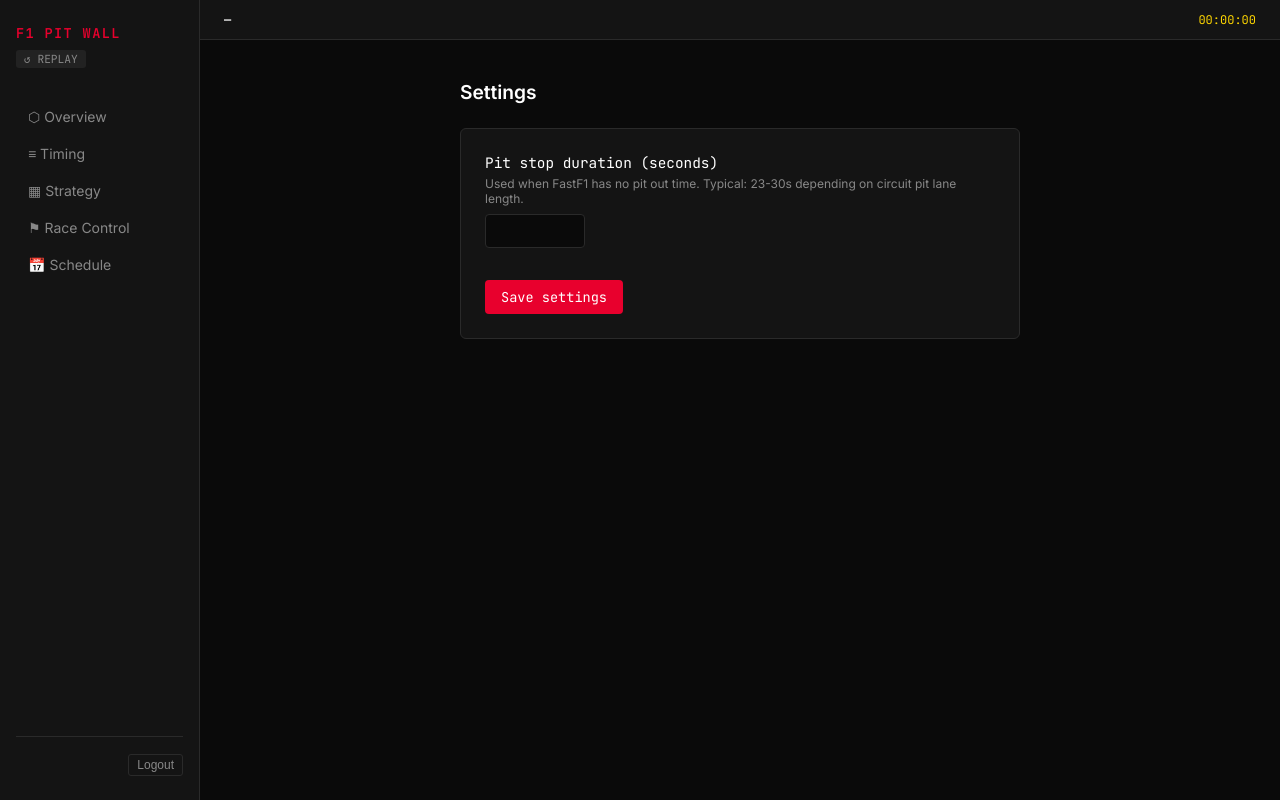
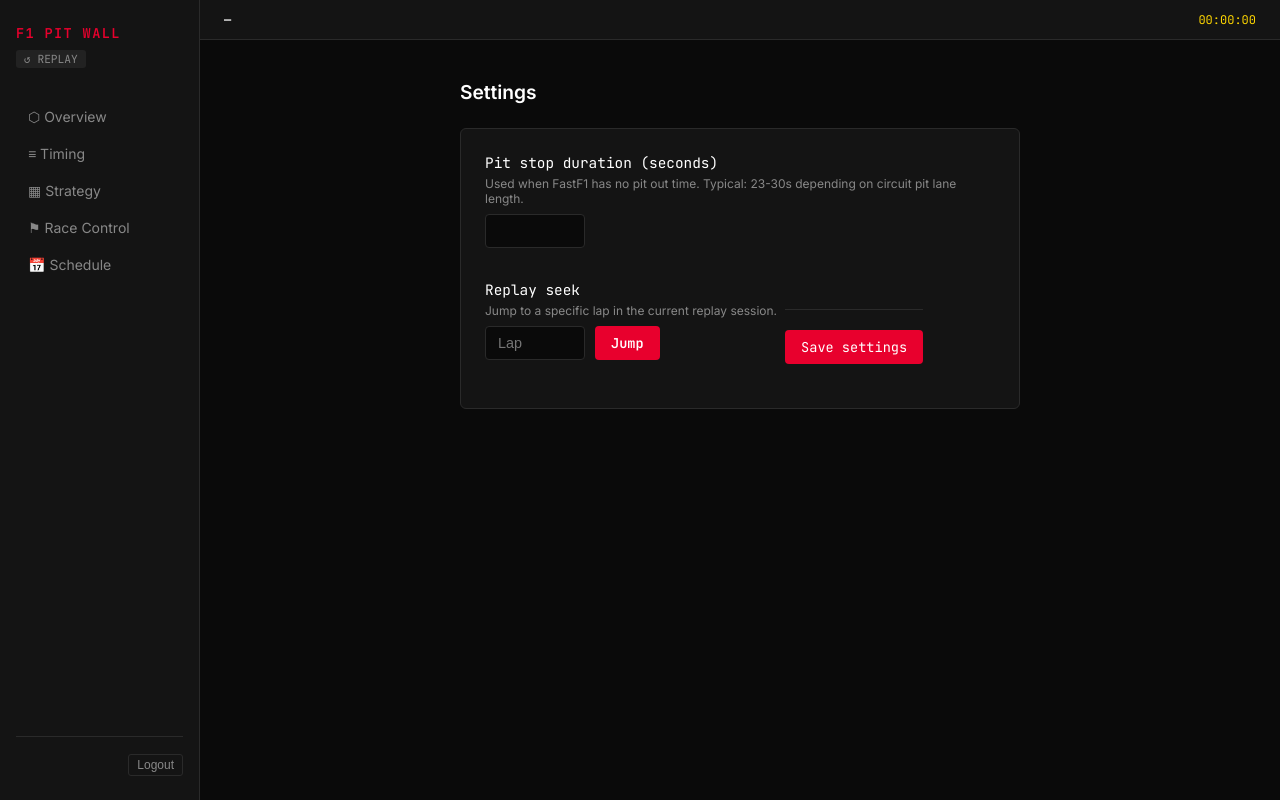
Before and after one commit to mohibb/f1-pitwall, a Python web app: template templates/admin/settings.html in a window 1280 px wide. Run offline with Jinja, Linux system fonts and the light colour scheme; the template is opened without the code that fills it, so the values that code supplies are empty.

Commit message:
Phase 6.4: move replay seek to settings page, pit stop duration setting

```diff
--- a/templates/admin/settings.html
+++ b/templates/admin/settings.html
@@ -8,6 +8,7 @@
     {% endif %}
 
     <form method="post" action="/admin/settings" class="admin-form">
+
         <div class="setting-row">
             <label class="setting-label" for="pit_stop_duration">
                 Pit stop duration (seconds)
@@ -24,7 +25,23 @@
                 step="1"
             >
         </div>
-        <button class="admin-btn" type="submit">Save settings</button>
+
+        <div class="setting-row">
+            <label class="setting-label" for="seek-lap-input">
+                Replay seek
+                <span class="setting-hint">Jump to a specific lap in the current replay session.</span>
+            </label>
+            <div class="seek-row">
+                <input class="setting-input" type="number" id="seek-lap-input" min="1" max="100" placeholder="Lap">
+                <button class="seek-btn" type="button" id="seek-btn">Jump</button>
+                <span id="seek-status" class="seek-status"></span>
+            </div>
+        </div>
+
+        <div class="setting-save">
+            <button class="admin-btn" type="submit">Save settings</button>
+        </div>
+
     </form>
 </div>
 
@@ -43,9 +60,50 @@
 .setting-input     { background: var(--bg); border: 1px solid var(--border); color: var(--text);
                      padding: 8px 12px; border-radius: 4px; font-size: 0.9rem; width: 100px; }
 .setting-input:focus { outline: none; border-color: var(--accent); }
+.seek-row          { display: flex; align-items: center; gap: 10px; }
+.seek-btn          { background: var(--accent); color: #fff; border: none;
+                     padding: 8px 16px; border-radius: 4px; cursor: pointer;
+                     font-size: 0.85rem; font-family: "JetBrains Mono", monospace; }
+.seek-btn:hover    { opacity: 0.85; }
+.seek-status       { font-size: 0.8rem; font-family: "JetBrains Mono", monospace; color: #888; }
+.setting-save      { border-top: 1px solid var(--border); padding-top: 20px; margin-top: 8px; }
 .admin-btn         { background: var(--accent); color: #fff; border: none;
                      padding: 10px 24px; border-radius: 4px; cursor: pointer;
                      font-size: 0.85rem; font-family: "JetBrains Mono", monospace; }
 .admin-btn:hover   { opacity: 0.85; }
 </style>
+
+<script>
+const seekBtn = document.getElementById('seek-btn');
+if (seekBtn) {
+    seekBtn.addEventListener('click', async () => {
+        const input = document.getElementById('seek-lap-input');
+        const status = document.getElementById('seek-status');
+        const lap = parseInt(input.value);
+        if (!lap || lap < 1) {
+            status.textContent = 'Enter a valid lap number.';
+            status.style.color = '#e8002d';
+            return;
+        }
+        seekBtn.disabled = true;
+        status.textContent = 'Jumping...';
+        status.style.color = '#888';
+        try {
+            const res = await fetch(`/api/replay/seek?lap=${lap}`, { method: 'POST' });
+            const data = await res.json();
+            if (res.ok) {
+                status.textContent = `Jumped to lap ${data.sought_to_lap}.`;
+                status.style.color = '#27ae60';
+            } else {
+                status.textContent = data.detail || 'Failed.';
+                status.style.color = '#e8002d';
+            }
+        } catch (e) {
+            status.textContent = 'Request failed.';
+            status.style.color = '#e8002d';
+        }
+        seekBtn.disabled = false;
+    });
+}
+</script>
 {% endblock %}
```
Also changed, not shown: templates/overview.html (+1 -39 lines).
